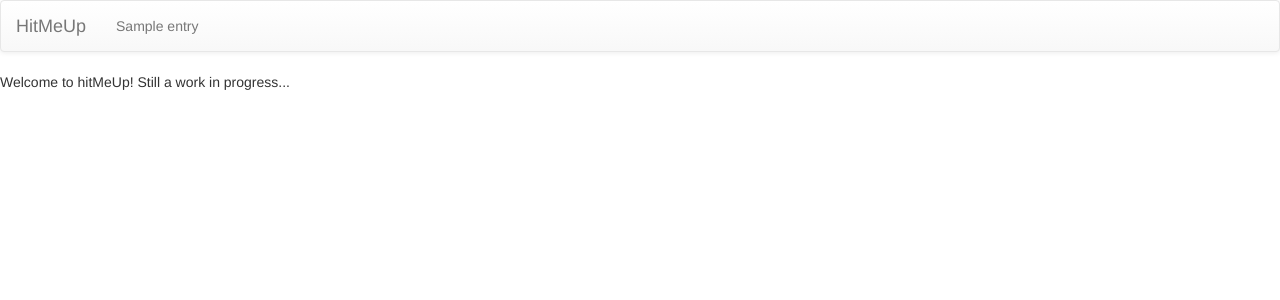
After one commit to sudo-woodo/hitmeup, a Python web app: template staticpages/templates/staticpages/home.jinja in a window 1280 px wide. The commit adds this page. Shown: the top 300 px of the page. Run offline with Jinja, Linux system fonts and the light colour scheme; the template is opened without the code that fills it: most values are stand-ins (such as "Sample title", 1, 10 or a date in 2020); some libraries are stand-ins or nearby versions.

Commit message:
navbar middleware swag

```diff
--- /dev/null
+++ b/hitmeup/middleware/__init__.py
@@ -0,0 +1 @@
+__author__ = 'echan'
--- a/hitmeup/settings.py
+++ b/hitmeup/settings.py
@@ -58,6 +58,7 @@ MIDDLEWARE_CLASSES = (
     'django.contrib.messages.middleware.MessageMiddleware',
     'django.middleware.clickjacking.XFrameOptionsMiddleware',
     'django.middleware.security.SecurityMiddleware',
+    'hitmeup.middleware.navbar.NavbarMiddleware',
 )
 
 ROOT_URLCONF = 'hitmeup.urls'
@@ -67,8 +68,7 @@ TEMPLATES = [
         'BACKEND': "django_jinja.backend.Jinja2",
         'APP_DIRS': True,
         'OPTIONS': {
-            'match_extension': '.html',
-            "match_regex": r"^(?!admin/).*",
+            'match_extension': '.jinja',
 
             "newstyle_gettext": True,
             "extensions": [
--- a/hitmeup/templates/hitmeup/base.html
+++ b/hitmeup/templates/hitmeup/base.jinja
@@ -1,8 +1,9 @@
-<html>
+<!DOCTYPE html>
+<html lang="en">
     <head>
         <meta charset="utf-8">
         <meta http-equiv="X-UA-Compatible" content="IE=edge">
-        <meta name="viewport" content="width=device-width, initial-scale=1">
+        <meta name="viewport" content="width=device-width, initial-scale=1, maximum-scale=1, user-scalable=no">
 
         <title>{% block title %}{% endblock %}</title>
         <meta name="description" content="HitMeUp">
@@ -28,6 +29,8 @@
         <![endif]-->
     </head>
     <body>
+        {% include 'hitmeup/navbar.jinja' %}
+
         {% block content %}{% endblock %}
 
         {# JS - Vendor #}
--- /dev/null
+++ b/hitmeup/templates/hitmeup/navbar.jinja
@@ -0,0 +1,33 @@
+<nav class="navbar navbar-default">
+    <div class="container-fluid">
+        <!-- Brand and toggle get grouped for better mobile display -->
+        <div class="navbar-header">
+            <button type="button" class="navbar-toggle collapsed" data-toggle="collapse" data-target="#navbar-main">
+                <span class="sr-only">Toggle navigation</span>
+                <span class="icon-bar"></span>
+                <span class="icon-bar"></span>
+                <span class="icon-bar"></span>
+            </button>
+            <a class="navbar-brand" href="{{ url('staticpages:home') }}">HitMeUp</a>
+        </div>
+
+        <!-- Collect the nav links, forms, and other content for toggling -->
+        <div class="collapse navbar-collapse" id="navbar-main">
+
+            <ul class="nav navbar-nav">
+                {% for entry in nav %}
+                    <li class="
+                    {% if entry.active %}
+                        active
+                    {% endif %}
+                    ">
+                        <a href="{{ url(entry.view) }}">
+                            {{ entry.name }}
+                        </a>
+                    </li>
+                {% endfor %}
+            </ul>
+
+        </div><!-- /.navbar-collapse -->
+    </div><!-- /.container-fluid -->
+</nav>
--- a/staticpages/templates/staticpages/index.html
+++ b/staticpages/templates/staticpages/home.jinja
@@ -1,4 +1,4 @@
-{% extends "hitmeup/base.html" %}
+{% extends "hitmeup/base.jinja" %}
 
 {% block title %}
     HitMeUp
--- a/staticpages/urls.py
+++ b/staticpages/urls.py
@@ -3,5 +3,5 @@ from django.views.generic import TemplateView
 import views
 
 urlpatterns = [
-    url(r'^$', views.index, name='index'),
+    url(r'^$', views.home, name='home'),
 ]
```
Also changed, not shown: hitmeup/config/navbar.py (added, +7 -0 lines), hitmeup/middleware/navbar.py (added, +14 -0 lines), staticpages/views.py (+4 -5 lines), hitmeup/config/__init__.py (added), staticpages/static/staticpages/css/home.css (renamed from staticpages/static/staticpages/css/index.css).
